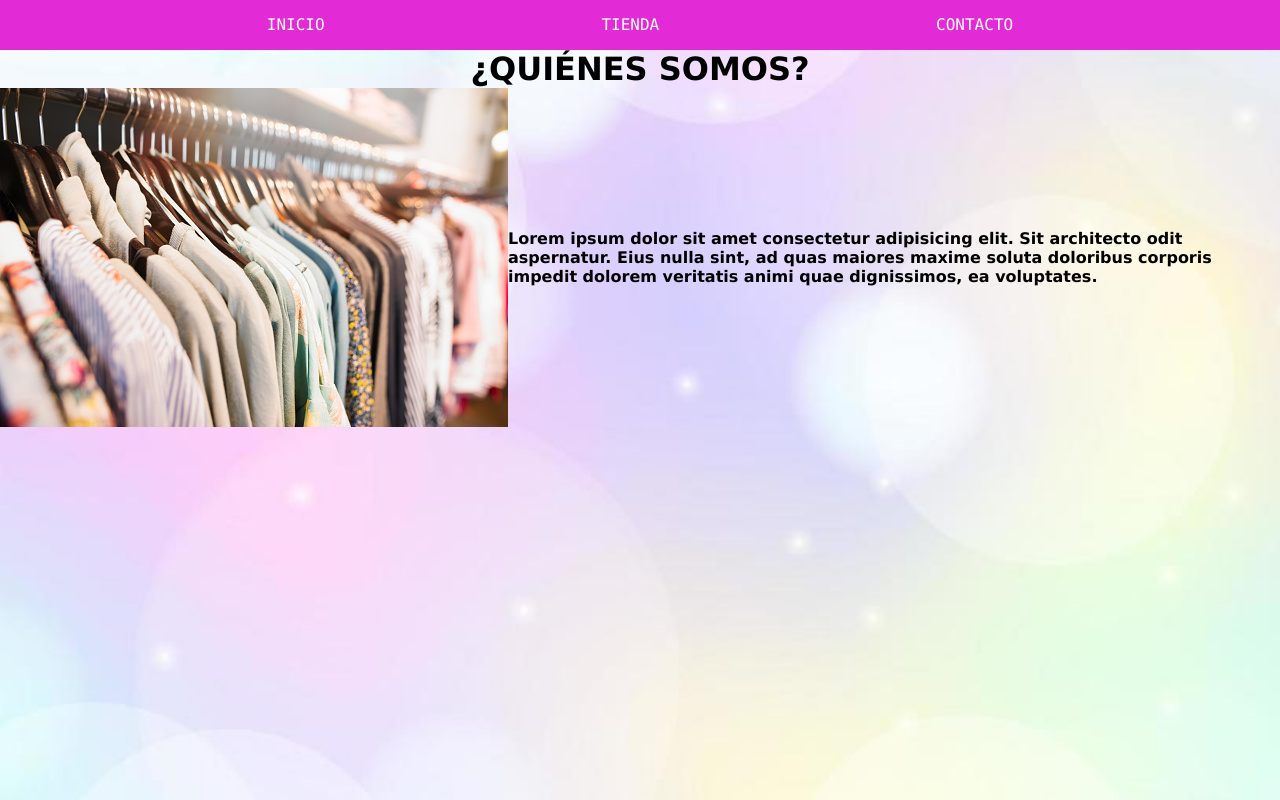
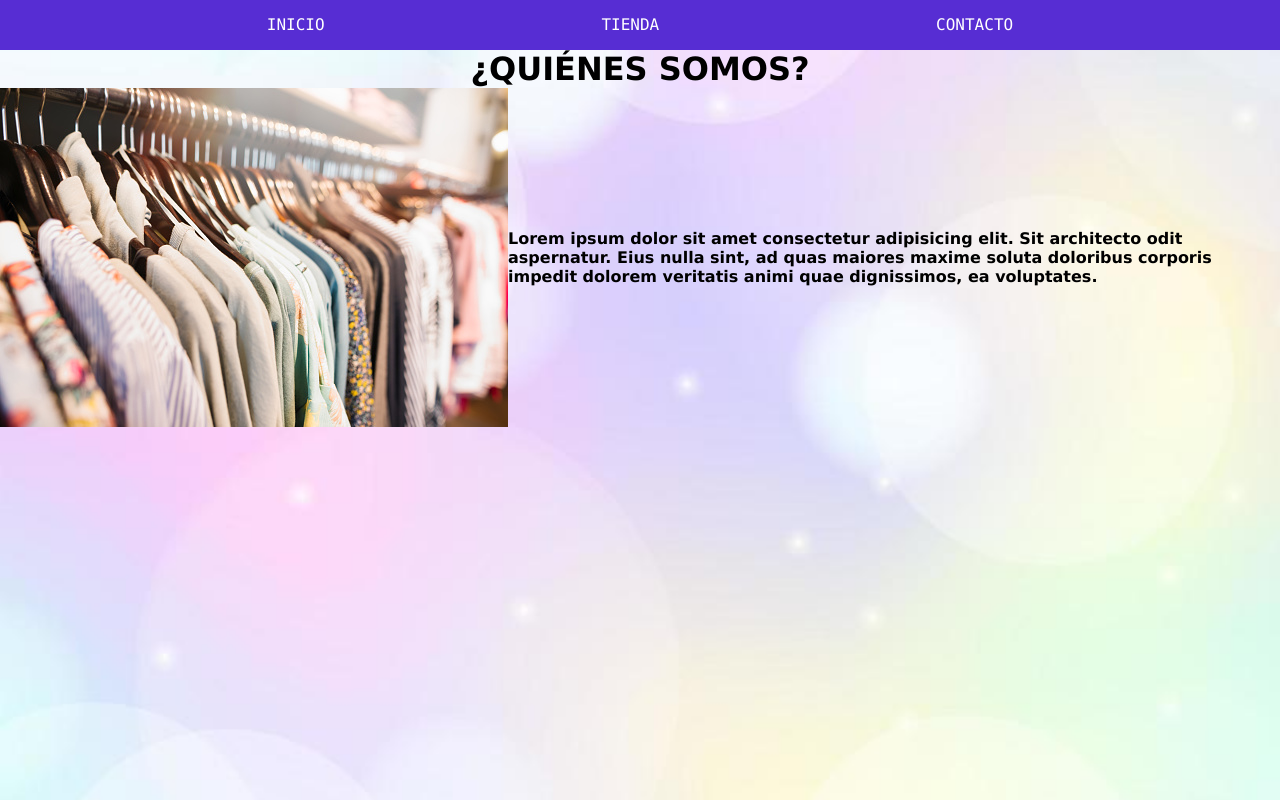
Before and after one commit to yaninacch/pruebas-git, a plain HTML site: page index.html in a window 1280 px wide. Shown: the top 800 px of the page. Drawn offline with nearby package versions, Linux system fonts and the light colour scheme.

Commit message:
change background color

```diff
--- a/style.css
+++ b/style.css
@@ -24,7 +24,7 @@ body {
 }
 
 nav {
-    background-color: rgb(226, 43, 214);
+    background-color: rgb(87, 45, 211);
     height: 50px;
     text-align: center;
 
```
